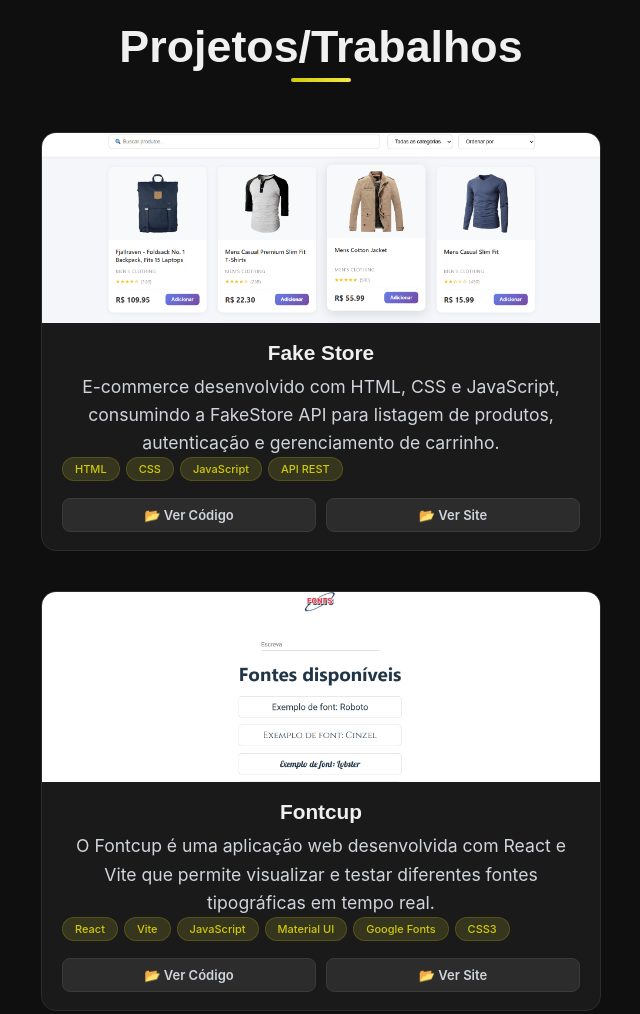
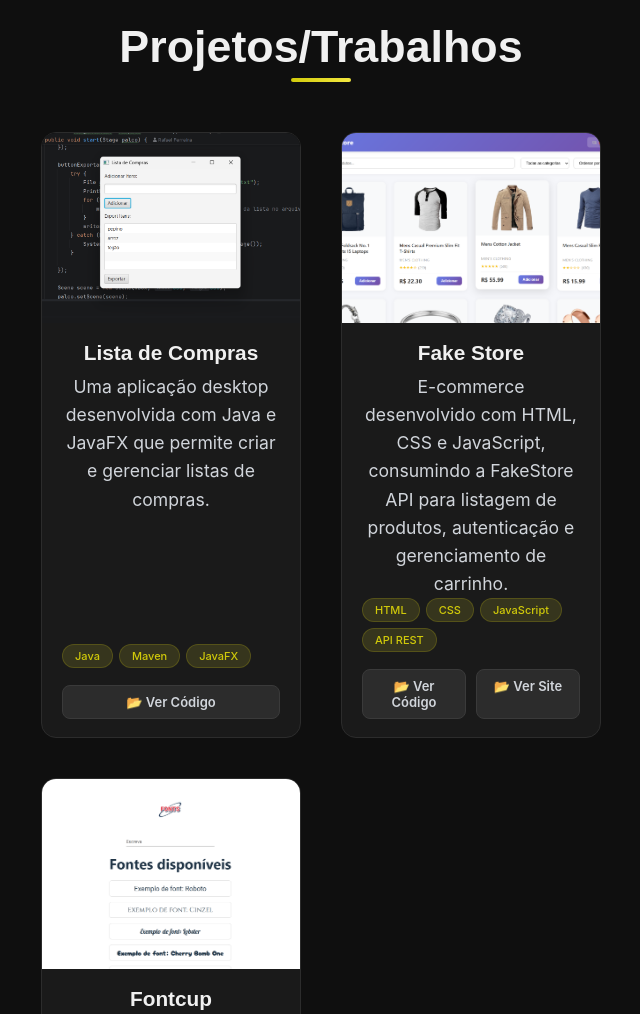
Before and after one commit to FerreiraRAf/my-portifolio, a website: page index.html in a window 1280 px wide. Shown: the part 2300-3314 px from the top of the page, without its empty margins (319-959 px from the left). Drawn offline with nearby package versions, Linux system fonts and the light colour scheme.

Commit message:
Add um novo projeto Lista de Compras

```diff
--- a/index.css
+++ b/index.css
@@ -422,7 +422,7 @@ main {
 /* Grid de projetos - centralizado */
 .project-grid {
     display: grid;
-    grid-template-columns: repeat(auto-fit, minmax(280px, 1fr));
+    grid-template-columns: repeat(auto-fit, minmax(200px, 1fr));
     gap: 40px;
     justify-items: center;
 }
--- a/index.html
+++ b/index.html
@@ -122,6 +122,26 @@
         <div class="box">
             <h2>Projetos/Trabalhos</h2>
             <div class="project-grid">
+
+                <div class="project-card">
+                    <div class="project-image">
+                        <img src="image/Captura de tela 2026-08-27 143355.png" alt="Lista de Compras">
+                    </div>
+                    <div class="project-info">
+                        <h3>Lista de Compras</h3>
+                        <p class="project-description">Uma aplicação desktop desenvolvida com Java e JavaFX que permite criar e gerenciar listas de compras.</p>
+                        <div class="project-tags">
+                            <span class="tag">Java</span>
+                            <span class="tag">Maven</span>
+                            <span class="tag">JavaFX</span>
+                        </div>
+                        <div class="project-links">
+                            <a href="https://github.com/FerreiraRAf/Lista-de-compras" class="btn-code">📂 Ver Código</a>
+                        </div>
+                    </div>
+                </div>
+
+
                 <div class="project-card">
                     <div class="project-image">
                         <img src="image/fakestore.png" alt="Fake Store">
@@ -163,6 +183,7 @@
                         </div>
                     </div>
                 </div>
+
             </div>
         </div>
 
```
Also changed, not shown: image/Captura de tela 2026-08-27 143355.png (added).
